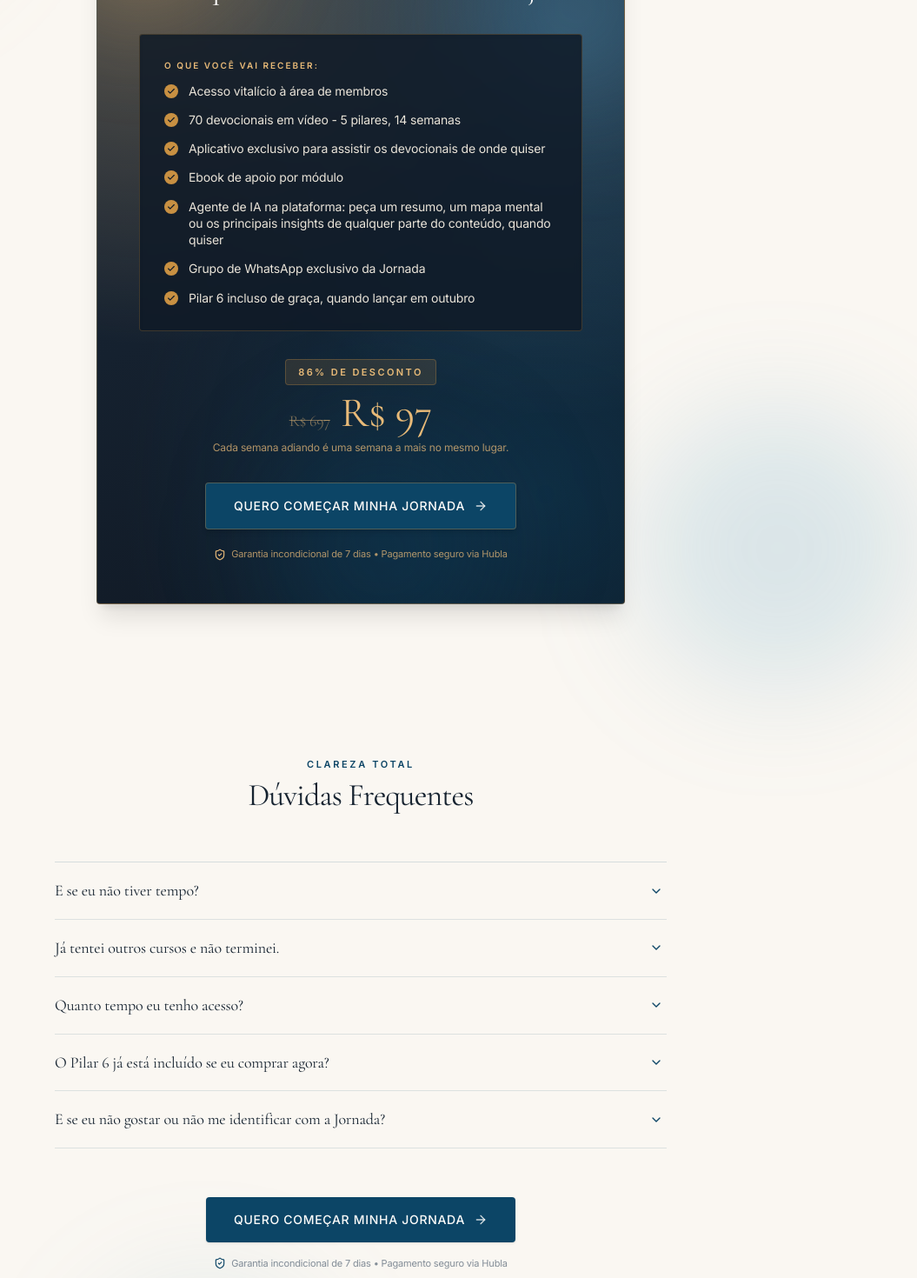
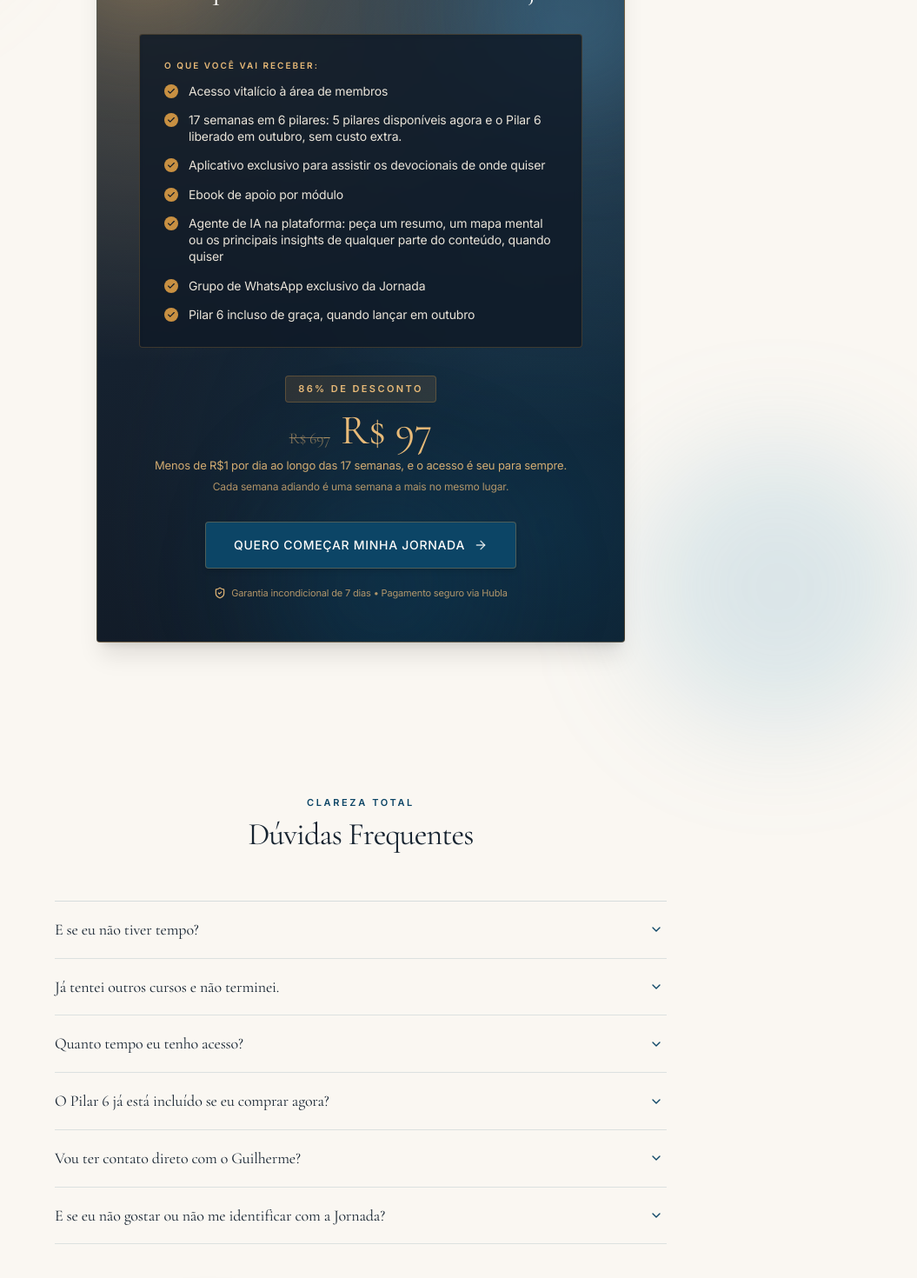
Before and after one commit to tiagoncosta/Jornada-Prop-sito-site-02, a React (Vite) app: page / in a window 1280 px wide. Shown: the part 5120-6590 px from the top of the page at 87% size, without its empty margins (225-1280 px from the left). Built offline with nearby package versions, Linux system fonts and the light colour scheme.

Commit message:
feat: update landing page content and FAQ
- Update site title to brand name
- Add FAQ item regarding direct contact
- Clarify program duration and pillar structure
- Include cost-per-day breakdown in offer section

```diff
--- a/index.html
+++ b/index.html
@@ -19,7 +19,7 @@
     </script>
     <meta charset="UTF-8" />
     <meta name="viewport" content="width=device-width, initial-scale=1.0" />
-    <title>Jornada Propósito Pleno • Pré-Lançamento</title>
+    <title>Jornada Propósito Pleno • Guilherme Koichi</title>
     <link rel="canonical" href="https://jornada.portalguilhermekoichi.com.br/" />
     <meta name="description" content="A Jornada Propósito Pleno é um programa de 17 semanas com devocionais em vídeo, base bíblica, por Guilherme Koichi. Acesso vitalício por R$97." />
     <meta property="og:title" content="Jornada Propósito Pleno" />
--- a/src/components/FaqSection.tsx
+++ b/src/components/FaqSection.tsx
@@ -25,6 +25,10 @@ export default function FaqSection() {
     {
       q: 'O Pilar 6 já está incluído se eu comprar agora?',
       a: 'Sim. Você garante o acesso vitalício hoje, com os 5 pilares disponíveis, e o Pilar 6 entra na sua área de membros automaticamente em outubro, sem cobrança adicional.'
+    },
+    {
+      q: 'Vou ter contato direto com o Guilherme?',
+      a: 'A Jornada é um programa gravado, que você faz no seu ritmo. Cada devocional foi gravado pelo Guilherme para caminhar com você semana a semana, mas o programa não inclui atendimento individual.'
     },
     {
       q: 'E se eu não gostar ou não me identificar com a Jornada?',
--- a/src/components/OfertaSection.tsx
+++ b/src/components/OfertaSection.tsx
@@ -5,7 +5,7 @@ import JornadaSymbol from './JornadaSymbol';
 export default function OfertaSection() {
   const entregaveis = [
     'Acesso vitalício à área de membros',
-    '70 devocionais em vídeo - 5 pilares, 14 semanas',
+    '17 semanas em 6 pilares: 5 pilares disponíveis agora e o Pilar 6 liberado em outubro, sem custo extra.',
     'Aplicativo exclusivo para assistir os devocionais de onde quiser',
     'Ebook de apoio por módulo',
     'Agente de IA na plataforma: peça um resumo, um mapa mental ou os principais insights de qualquer parte do conteúdo, quando quiser',
@@ -68,6 +68,9 @@ export default function OfertaSection() {
                   R$ 97
                 </span>
               </div>
+              <p className="text-xs sm:text-[13px] font-sans text-gold-light/90 font-normal">
+                Menos de R$1 por dia ao longo das 17 semanas, e o acesso é seu para sempre.
+              </p>
               <p className="text-xs font-sans text-gold-light/75 font-normal">
                 Cada semana adiando é uma semana a mais no mesmo lugar.
               </p>
```
